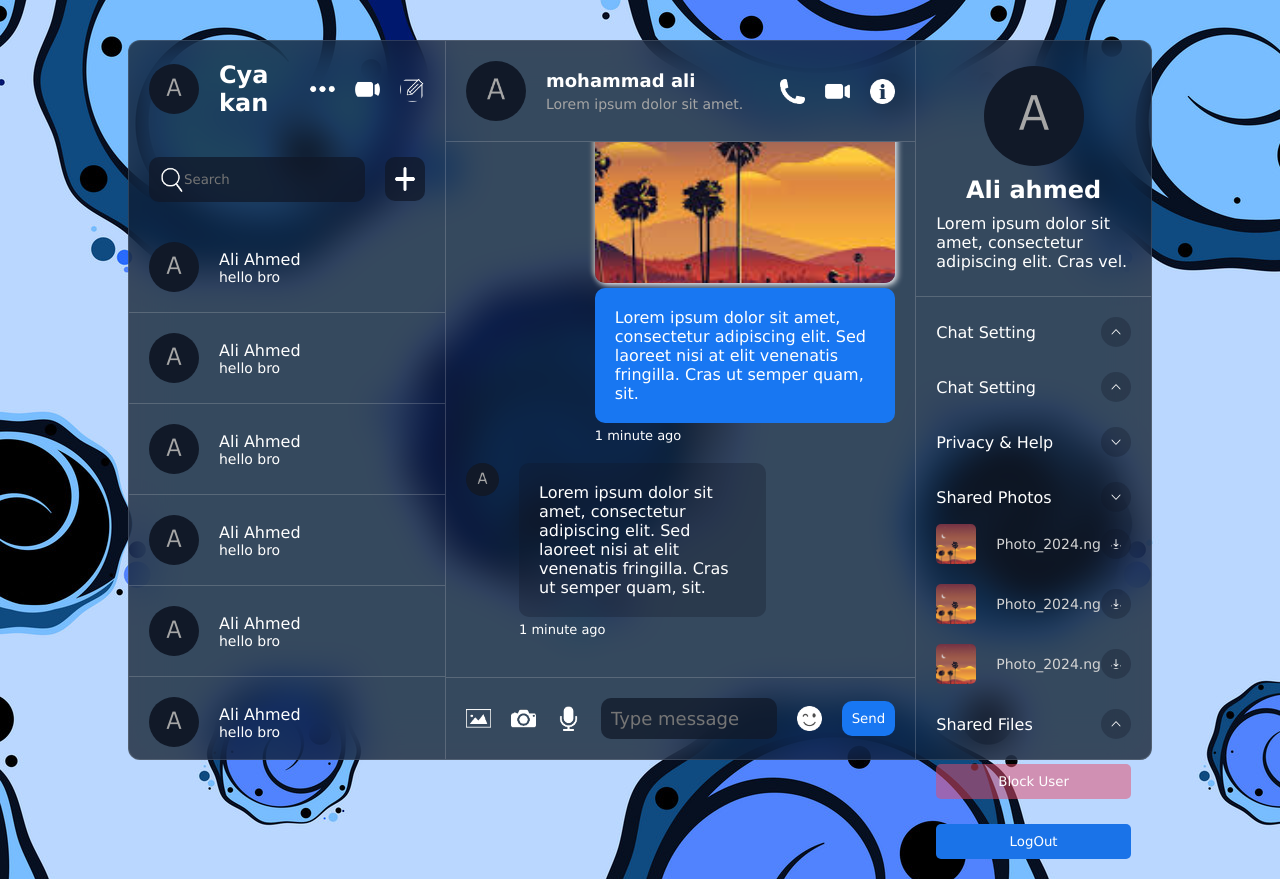
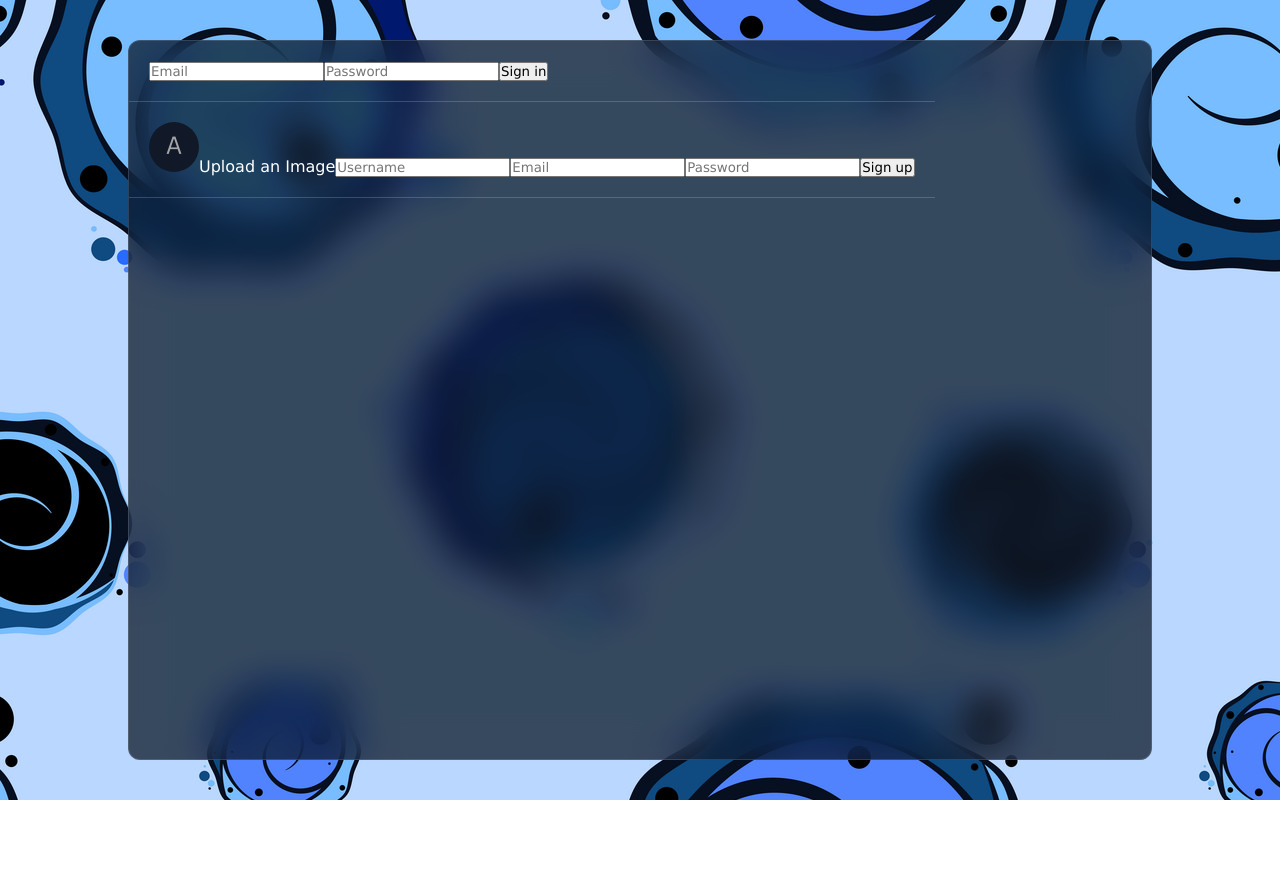
Before and after one commit to Ciakn/chatting-app, a React (Vite) app: page / in a window 1280 px wide. After the commit the page ends 800 px from the top, so only its background shows below. Built offline with nearby package versions, Linux system fonts and the light colour scheme.

Commit message:
developing the login component

```diff
--- a/src/App.jsx
+++ b/src/App.jsx
@@ -1,13 +1,22 @@
 import Chat from "./components/chat/Chat";
 import Detail from "./components/detail/Detail";
 import List from "./components/list/List";
+import Login from "./components/Login/Login";
 
 const App = () => {
+  const user = false;
   return (
     <div className="container">
-      <List />
-      <Chat />
-      <Detail />
+      {user ? (
+        <>
+          {" "}
+          <List />
+          <Chat />
+          <Detail />
+        </>
+      ) : (
+        <Login />
+      )}
     </div>
   );
 };
--- a/src/components/Login/Login.jsx
+++ b/src/components/Login/Login.jsx
@@ -1,9 +1,48 @@
-import React from 'react'
-
+import React, { useState } from "react";
+import "./Login.css";
 function Login() {
+  const [avatar, setAvatar] = useState({
+    file: null,
+    url: "",
+  });
+  const handleAvatar = (e) => {
+    if (e.target.files[0]) {
+      setAvatar({
+        file: e.target.files[0],
+        url: URL.createObjectURL(e.target.files[0]),
+      });
+    }
+  };
   return (
-    <div>Login</div>
-  )
+    <div className="login">
+      <div className="item">
+        <form>
+          <input type="text" placeholder="Email" name="email" />
+          <input type="password" placeholder="Password" name="password" />
+          <button>Sign in</button>
+        </form>
+      </div>
+      <div className="seperator"></div>
+      <div className="item">
+        <form>
+          <label style={{ cursor: "pointer" }} htmlFor="file">
+            <img src={avatar.url || "./avatar.png"} />
+            Upload an Image
+          </label>
+          <input
+            id="file"
+            type="file"
+            style={{ display: "none" }}
+            onChange={handleAvatar}
+          />
+          <input type="text" placeholder="Username" name="username" />
+          <input type="text" placeholder="Email" name="email" />
+          <input type="password" placeholder="Password" name="password" />
+          <button>Sign up</button>
+        </form>
+      </div>
+    </div>
+  );
 }
 
-export default Login
+export default Login;
```
